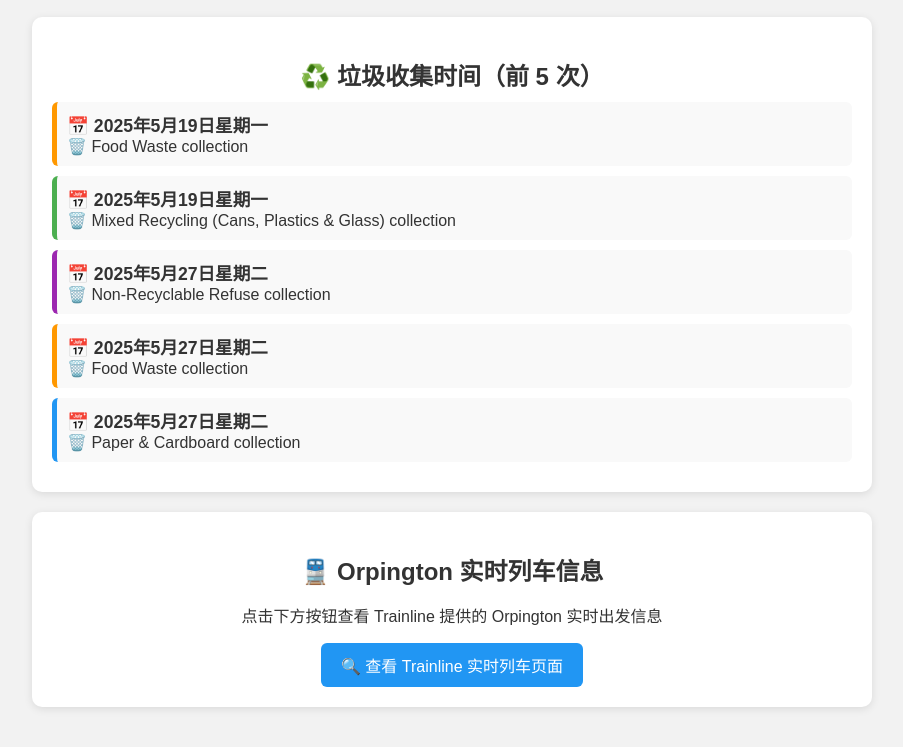
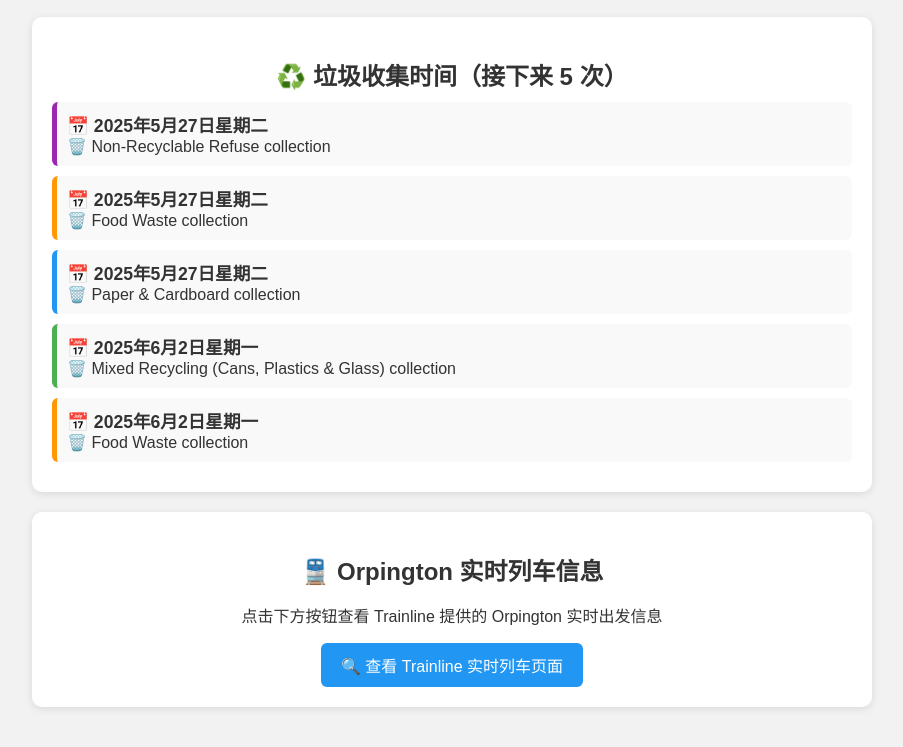
Before and after one commit to jhu785/HomeUse-DashBoard, a plain HTML site: page index.html in a window 1280 px wide. Shown: the part 90-837 px from the top of the page, without its empty margins (188-1091 px from the left). Drawn offline with Linux system fonts and the light colour scheme.

Commit message:
Update index.html

```diff
--- a/index.html
+++ b/index.html
@@ -55,7 +55,7 @@
   <h1>🏠 家庭信息面板</h1>
 
   <div class="card">
-    <h2>♻️ 垃圾收集时间（前 5 次）</h2>
+    <h2>♻️ 垃圾收集时间（接下来 5 次）</h2>
     <div id="bin-info">加载中...</div>
   </div>
 
@@ -78,9 +78,25 @@
           return;
         }
 
+        const today = new Date();
+        today.setHours(0, 0, 0, 0);
+
         const options = { weekday: 'long', year: 'numeric', month: 'long', day: 'numeric' };
 
-        const html = events.slice(0, 5).map(ev => {
+        const upcoming = events
+          .filter(ev => {
+            const evDate = new Date(ev.date);
+            evDate.setHours(0, 0, 0, 0);
+            return evDate >= today;
+          })
+          .slice(0, 5);
+
+        if (upcoming.length === 0) {
+          document.getElementById("bin-info").innerText = "没有即将到来的垃圾收集日。";
+          return;
+        }
+
+        const html = upcoming.map(ev => {
           const date = new Date(ev.date);
           const dateStr = date.toLocaleDateString('zh-CN', options);
 
```
